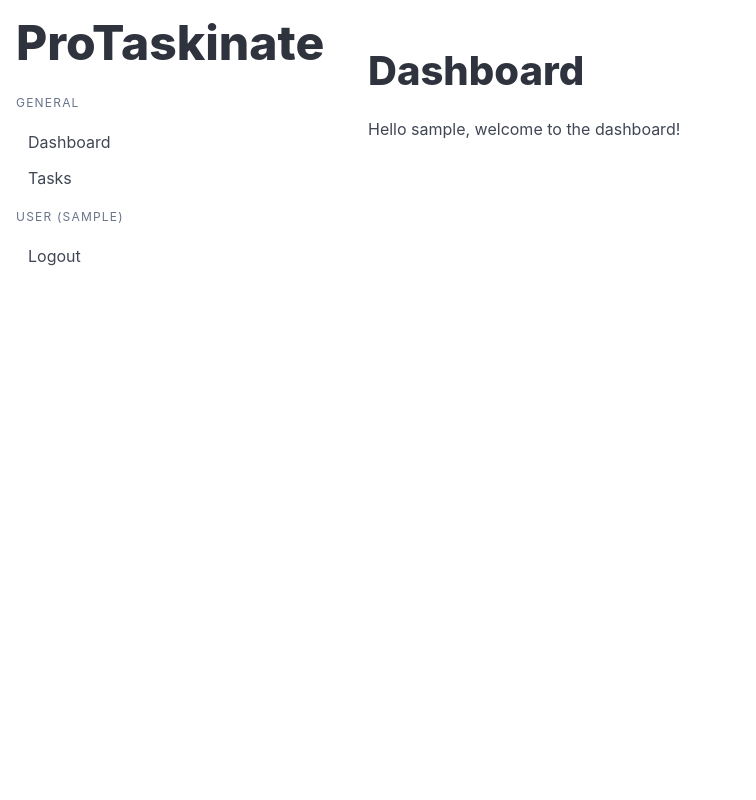
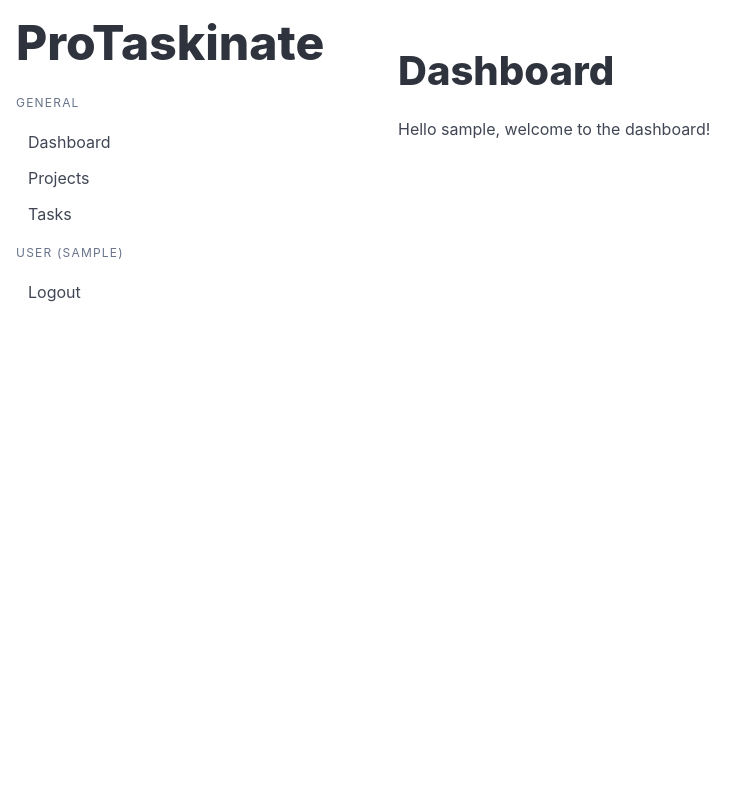
Before and after one commit to 3nd3r1/protaskinate, a Flask app: page / in a window 1280 px wide. Shown: the whole page, without its empty margins (0-756 px from the left). Run offline with Flask 3, Linux system fonts and the light colour scheme; the visitor is signed in with stand-in values (Sample User, id 1).

Commit message:
fix(templates): Use static size sidebar

```diff
--- a/protaskinate/templates/base.html
+++ b/protaskinate/templates/base.html
@@ -18,14 +18,16 @@
         </style>
 	</head>
 	<body>
-        <div class="is-flex">
-            <div style="flex-basis: 25%">
-                <aside class="menu p-4" style="height: 100%; position: fixed; background-color: hsl(var(--bulma-scheme-h),var(--bulma-scheme-s),calc(var(--bulma-scheme-main-l) + var(--background-offset)))">
+        <div>
+            <aside class="menu p-4" style="height: 100%; width: 350px; position: fixed; background-color: hsl(var(--bulma-scheme-h),var(--bulma-scheme-s),calc(var(--bulma-scheme-main-l) + var(--background-offset)))">
                 <h1 class="title is-1">ProTaskinate</h1>
                 {% if current_user.is_authenticated %}
                     <p class="menu-label">General</p>
                     <ul class="menu-list">
                         <li><a href="{{ url_for("dashboard.dashboard_route") }}">Dashboard</a></li>
+                    </ul>
+                    <ul class="menu-list">
+                        <li><a href="{{ url_for("projects.projects_route") }}">Projects</a></li>
                     </ul>
                     <ul class="menu-list">
                         <li><a href="{{ url_for("tasks.tasks_route") }}">Tasks</a></li>
@@ -44,8 +46,7 @@
                     </ul>
                 {% endif %}
             </aside>
-            </div>
-            <div class="is-flex-grow-1">
+            <div style="margin-left: 350px">
                 <section class="section column">
                     <div class="container">
                     {% block content %}{% endblock %}
```
Lines whose indentation alone changed are shown as unchanged.
